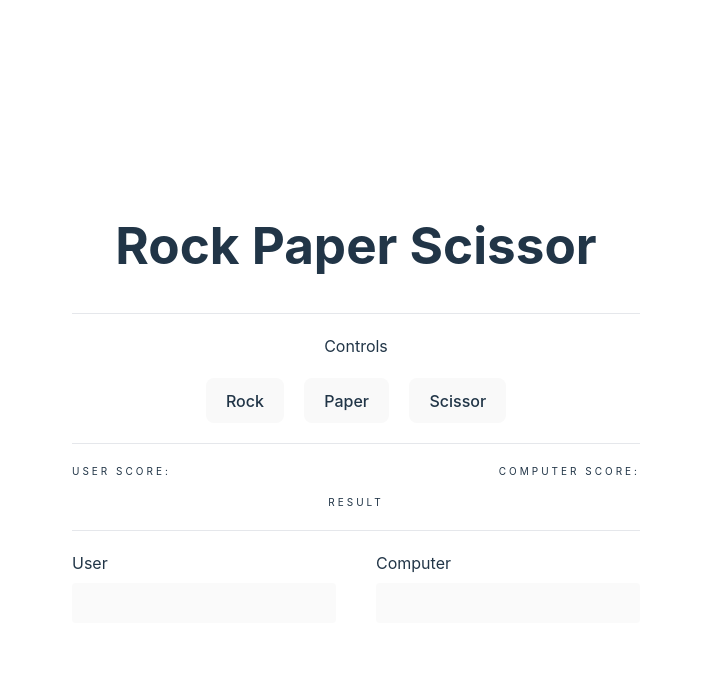
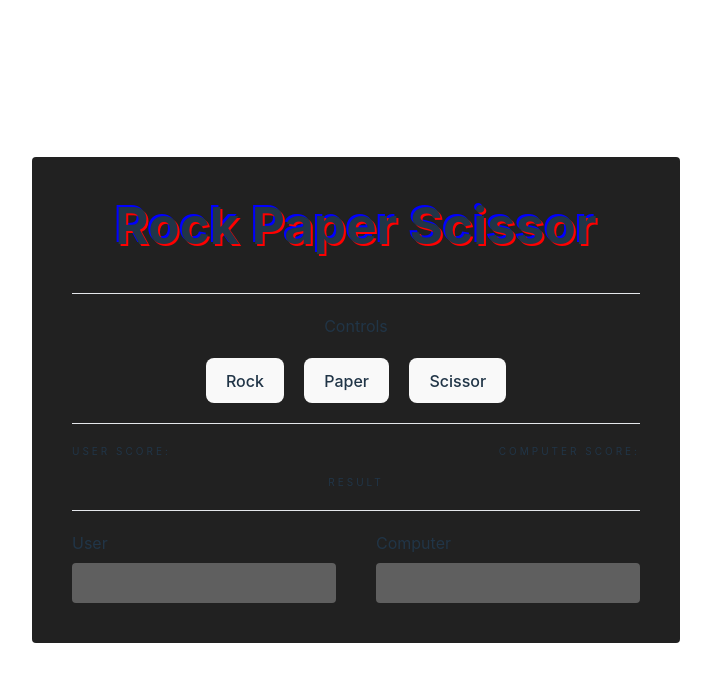
Before and after one commit to moazamdev/rock-paper-scissor, a React (Vite) app: page / in a window 1280 px wide. Shown: the top 682 px of the page, without its empty margins (284-995 px from the left). Built offline with nearby package versions, Linux system fonts and the light colour scheme.

Commit message:
updated the UI

```diff
--- a/src/App.jsx
+++ b/src/App.jsx
@@ -40,7 +40,10 @@ function App() {
 
 	return (
 		<>
-			<h1 className="my-10 font-bold text-shadow">Rock Paper Scissor</h1>
+			<div className="bg-[#212121] p-10 rounded">
+				<h1 className="mb-10 font-bold app-title-heading">
+					Rock Paper Scissor
+				</h1>
 				<hr className="my-5" />
 
 				<div className="flex justify-center items-center flex-col gap-5">
@@ -84,7 +87,9 @@ function App() {
 				<h2
 					className={`${
 						whoWins === "user" ? "text-[#00FF00]" : "text-[#FF0000]"
-				} ${whoWins === "draw" && "text-[#cdcdcd]"} uppercase font-semibold tracking-[5px]`}
+					} ${
+						whoWins === "draw" && "text-[#cdcdcd]"
+					} uppercase font-semibold tracking-[5px]`}
 				>
 					{currentResult}
 				</h2>
@@ -102,6 +107,7 @@ function App() {
 						</div>
 					</div>
 				</div>
+			</div>
 		</>
 	);
 }
--- a/src/index.css
+++ b/src/index.css
@@ -71,3 +71,9 @@ button:focus-visible {
 		background-color: #f9f9f9;
 	}
 }
+
+.app-title-heading
+{
+	text-shadow: 2px 2px 0px red,
+				-2px -2px 0px blue;
+}
```
Lines whose indentation alone changed are shown as unchanged.
